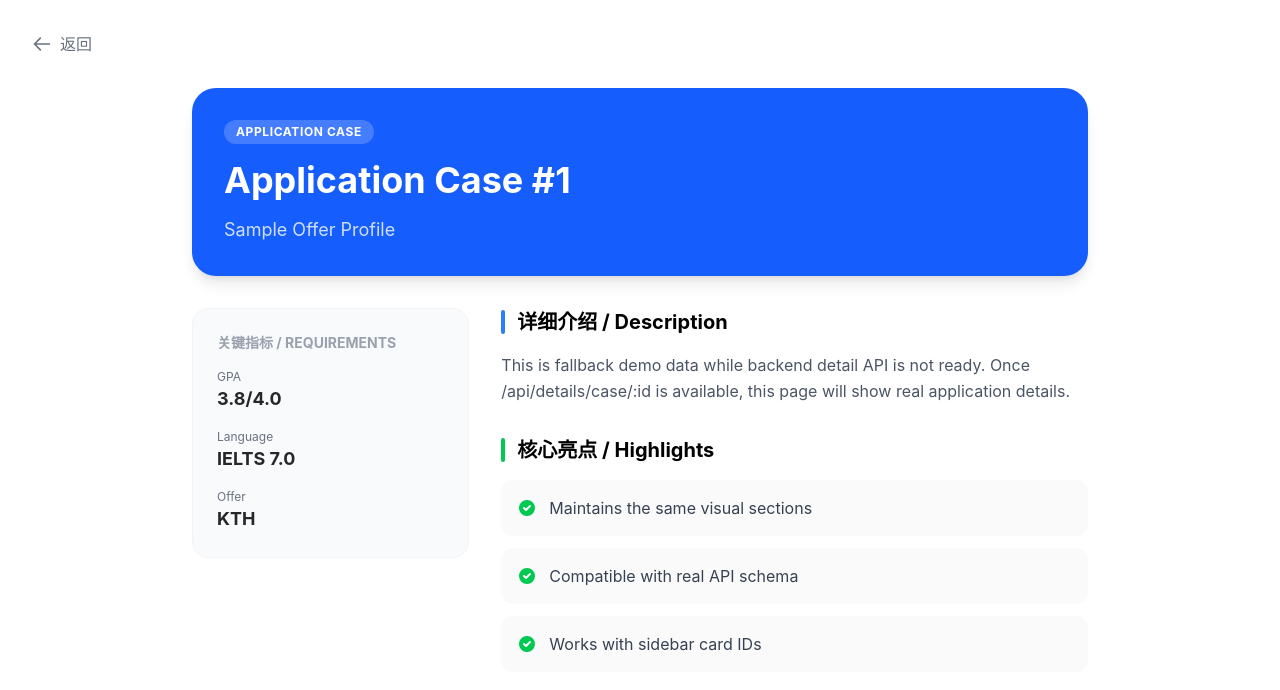
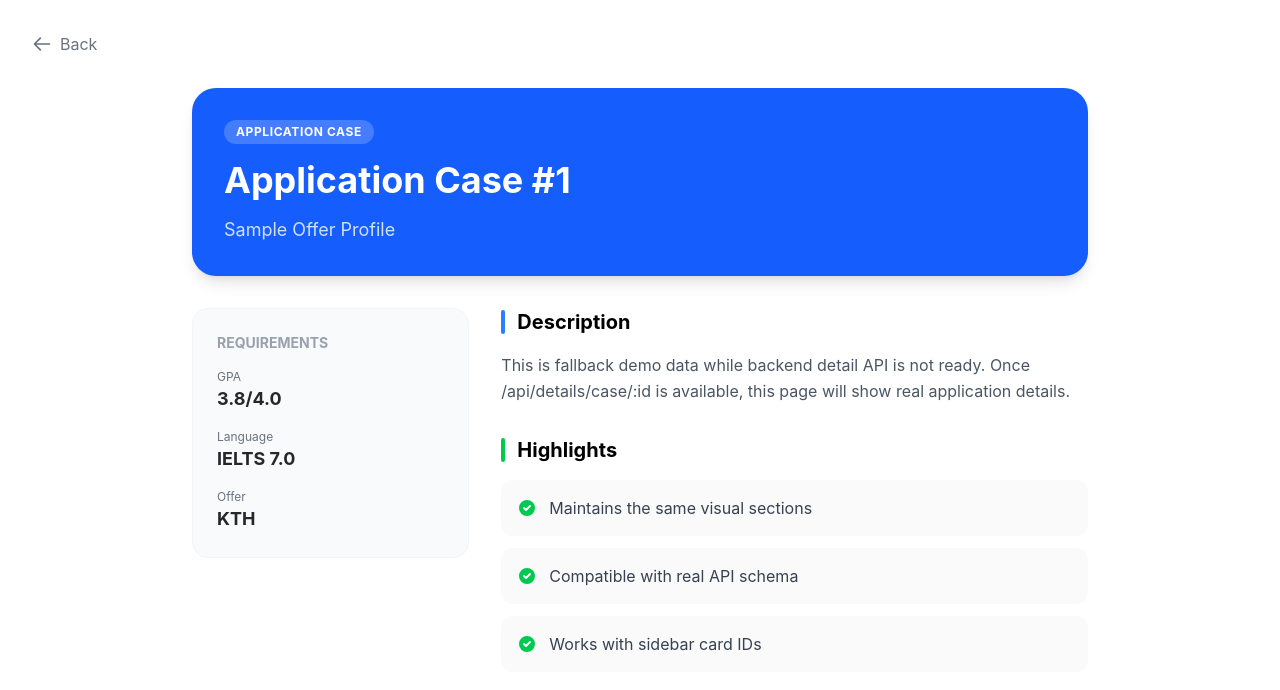
Before and after one commit to YoKu-sy/CPT208-GradHelper, a Vue app: page /detail/1/1 in a window 1280 px wide. Shown: the top 690 px of the page. Built offline with nearby package versions, Linux system fonts and the light colour scheme; no server answers.

Commit message:
接口部分

```diff
--- a/src/views/DetailView.vue
+++ b/src/views/DetailView.vue
@@ -4,7 +4,7 @@
       <svg class="w-5 h-5 mr-2" fill="none" stroke="currentColor" viewBox="0 0 24 24">
         <path stroke-linecap="round" stroke-linejoin="round" stroke-width="2" d="M10 19l-7-7m0 0l7-7m-7 7h18" />
       </svg>
-      返回
+      Back
     </button>
 
     <div v-if="loading" class="flex justify-center items-center h-64">
@@ -25,7 +25,7 @@
       <div class="grid grid-cols-1 md:grid-cols-3 gap-8">
         <div class="space-y-6">
           <div class="bg-gray-50 p-6 rounded-2xl border border-gray-100">
-            <h3 class="text-sm font-bold text-gray-400 uppercase mb-4">关键指标 / Requirements</h3>
+            <h3 class="text-sm font-bold text-gray-400 uppercase mb-4">Requirements</h3>
             <div class="space-y-4">
               <div v-for="(val, key) in detailData.stats" :key="key">
                 <p class="text-xs text-gray-500">{{ key }}</p>
@@ -39,7 +39,7 @@
           <section>
             <h3 class="text-xl font-bold mb-4 flex items-center">
               <span class="w-1 h-6 bg-blue-500 rounded-full mr-3"></span>
-              详细介绍 / Description
+              Description
             </h3>
             <div class="text-gray-600 leading-relaxed space-y-4 whitespace-pre-line">
               {{ detailData.description }}
@@ -49,7 +49,7 @@
           <section v-if="detailData.highlights && detailData.highlights.length">
             <h3 class="text-xl font-bold mb-4 flex items-center">
               <span class="w-1 h-6 bg-green-500 rounded-full mr-3"></span>
-              核心亮点 / Highlights
+              Highlights
             </h3>
             <ul class="grid grid-cols-1 gap-3">
               <li v-for="item in detailData.highlights" :key="item" class="flex items-start bg-zinc-50 p-4 rounded-xl">
```
